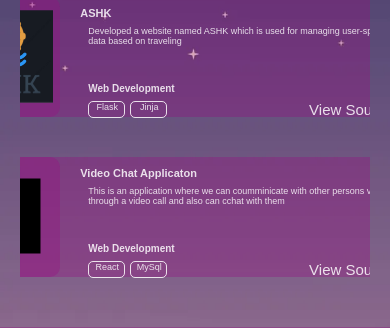
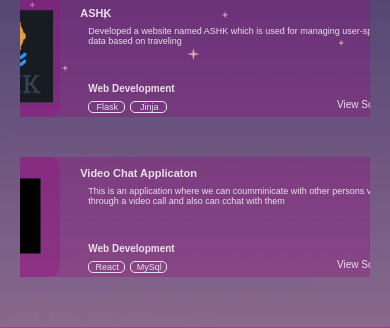
Before and after one commit to harshnarula/harsh-narula-portfolio, a React (Create React App) app: page /projects in a window 390 px wide. Shown: the part 103-431 px from the top of the page. Built offline with nearby package versions, Linux system fonts and the light colour scheme.

Commit message:
made changes of view source and made it responsive

```diff
--- a/src/css/project.css
+++ b/src/css/project.css
@@ -181,6 +181,14 @@
       font-size: 9px;
     }
 
+    .project-source{
+      margin-top: 5px;
+    }
+
+    .source{
+      font-size: 10px;
+    }
+
   }
 
 
```
